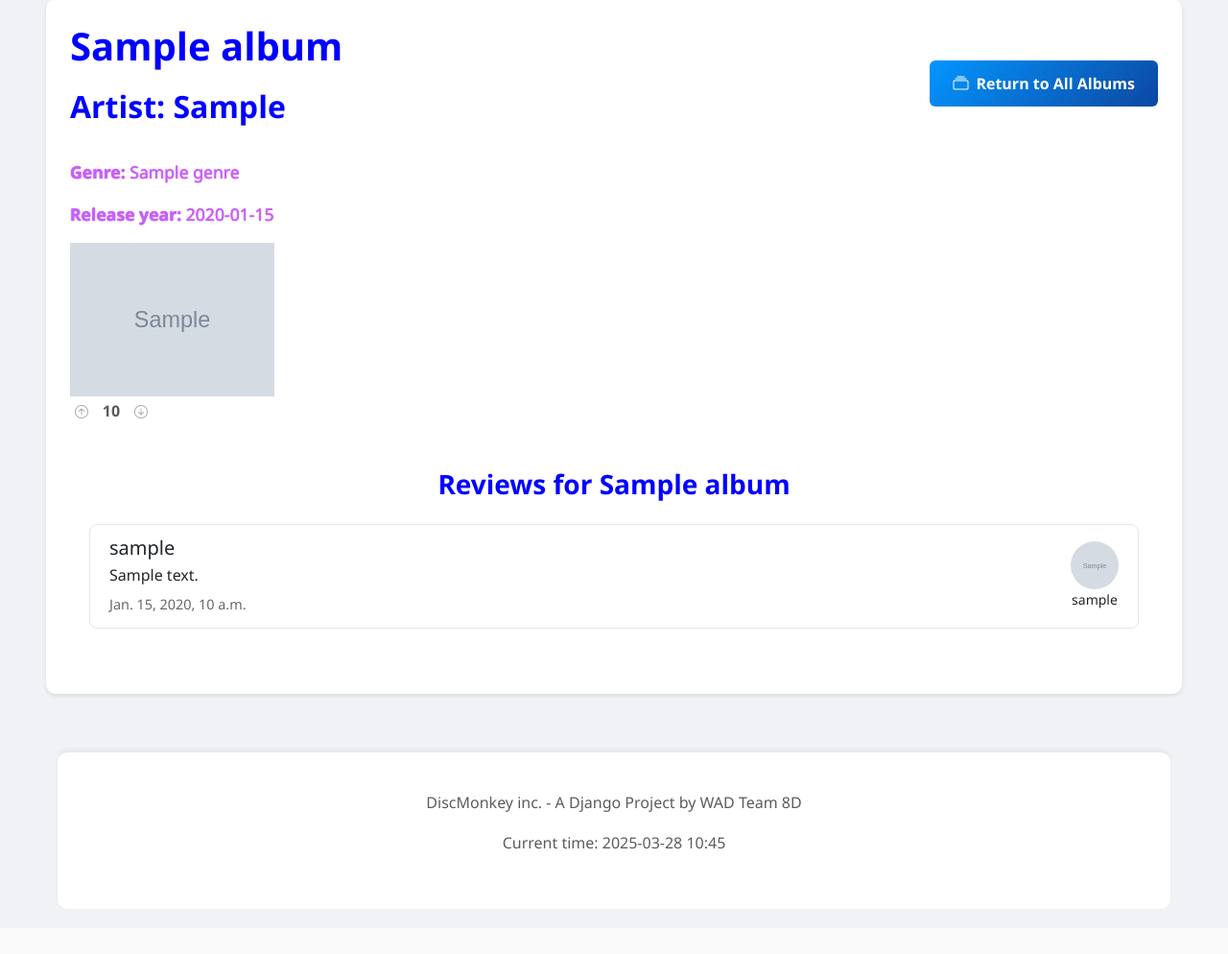
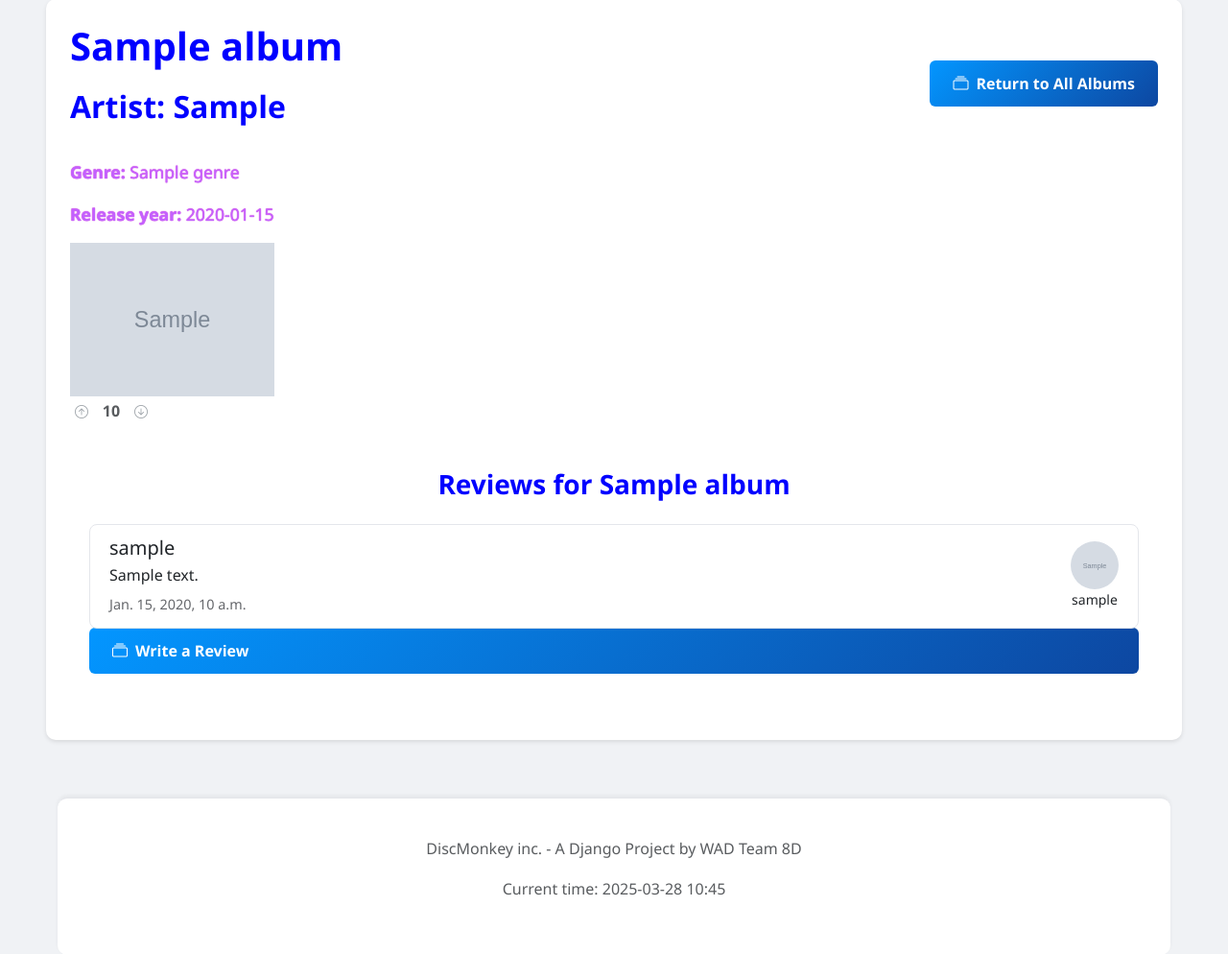
Before and after one commit to mahid-khan/DiscMonkey, a Django app: a page that uses templates/rango/album.html in a window 1280 px wide. Shown: the part 130-1124 px from the top of the page at 96% size. Before the commit the page ends 1069 px from the top, so only its background shows below. Run offline with Django 3.2, Linux system fonts and the light colour scheme; tables that the repository leaves empty hold one stand-in row (values such as "Sample post"); grey boxes marked "Sample" are stand-in pictures; some libraries are stand-ins or nearby versions.

Commit message:
Putting add review button back

```diff
--- a/templates/rango/album.html
+++ b/templates/rango/album.html
@@ -83,6 +83,10 @@
                     There are no album reviews yet.
                 </div>
             {% endif %}
+            <a href="{% url 'rango:add_review' album.id %}" class="btn btn-primary action-btn">
+                <i class="bi bi-collection"></i>
+                Write a Review
+            </a>
         </div>
     {% else %}
         <strong>Album doesn't exist.</strong>
```
